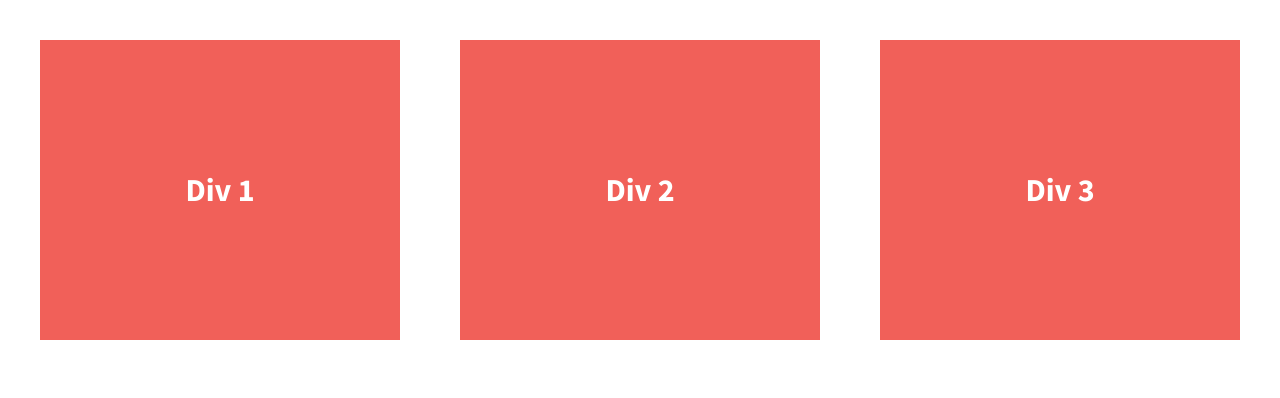
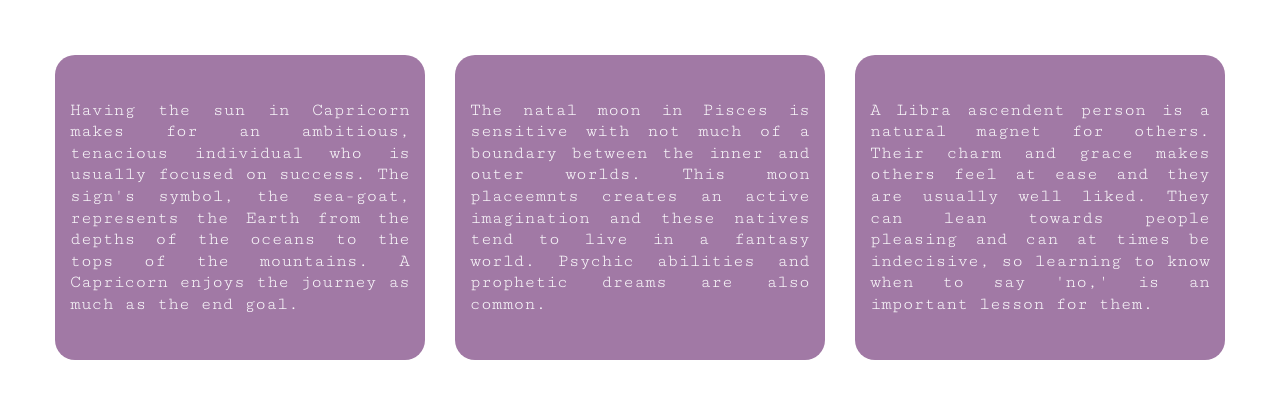
Before and after one commit to raynelew/divs-flexbox, a plain HTML site: page index.html in a window 1280 px wide. Drawn offline with nearby package versions, Linux system fonts and the light colour scheme.

Commit message:
Updated content

```diff
--- a/css/main.css
+++ b/css/main.css
@@ -102,7 +102,7 @@ html {
 }
 
 body {
-  font-family: 'Source Sans Pro', sans-serif;
+    font-family: 'Cutive Mono', monospace;
     padding: 2em;
     font-size: 1.25em;
     height: 100%;
@@ -110,22 +110,29 @@ body {
 
 .wrapper {
     /*add display:flex and set justify-content to space-between*/
-  font-weight: 700;
+    font-weight: 300;
     display: flex;
     justify-content: space-between;
+    align-items: center;
 }
 
-.div-1, .div-2, .div-3 {
+.div-1,
+.div-2,
+.div-3 {
     /*give the divs a width of 30%, add display:flex, set justify-content and align-items to center*/
-  color: #fff;
-  line-height: 1.5em;
-  font-size: 1.6em;
-  background-color: #f16059;
-  height: 300px;
+    color: #fbfafc;
+    line-height: 1.2em;
+    font-size: .9em;
+    background-color: #a179a5;
+    height: 275px;
     display: flex;
     width: 30%;
     justify-content: center;
     align-items: center;
+    margin: 15px;
+    padding: 15px;
+    text-align: justify;
+    border-radius: 20px;
 }
 
 
@@ -197,8 +204,10 @@ body {
 
 .clearfix:before,
 .clearfix:after {
-    content: " "; /* 1 */
-    display: table; /* 2 */
+    content: " ";
+    /* 1 */
+    display: table;
+    /* 2 */
 }
 
 .clearfix:after {
@@ -225,11 +234,13 @@ body {
    ========================================================================== */
 
 @media print {
+
     *,
     *:before,
     *:after {
         background: transparent !important;
-        color: #000 !important; /* Black prints faster:
+        color: #000 !important;
+        /* Black prints faster:
                                    http://www.sanbeiji.com/archives/953 */
         box-shadow: none !important;
         text-shadow: none !important;
--- a/index.html
+++ b/index.html
@@ -1,5 +1,6 @@
 <!doctype html>
 <html class="no-js" lang="">
+
 <head>
     <meta charset="utf-8">
     <meta http-equiv="x-ua-compatible" content="ie=edge">
@@ -15,7 +16,11 @@
     <script src="js/vendor/modernizr-2.8.3.min.js"></script>
     <link href='http://fonts.googleapis.com/css?family=Lora:700' rel='stylesheet' type='text/css'>
     <link href='http://fonts.googleapis.com/css?family=Source+Sans+Pro:400,700' rel='stylesheet' type='text/css'>
+    <link rel="preconnect" href="https://fonts.googleapis.com">
+    <link rel="preconnect" href="https://fonts.gstatic.com" crossorigin>
+    <link href="https://fonts.googleapis.com/css2?family=Cutive+Mono&display=swap" rel="stylesheet">
 </head>
+
 <body>
     <!--[if lt IE 8]>
             <p class="browserupgrade">You are using an <strong>outdated</strong> browser. Please <a href="http://browsehappy.com/">upgrade your browser</a> to improve your experience.</p>
@@ -23,13 +28,18 @@
 
     <section class="wrapper">
         <div class="div-1">
-                Div 1
+            <p>Having the sun in Capricorn makes for an ambitious, tenacious individual who is usually focused on success. The sign's symbol, the
+                sea-goat, represents the Earth from the depths of the oceans to the tops of the mountains. A Capricorn enjoys the journey as much as the end goal.</p>
         </div>
         <div class="div-2">
-                Div 2
+            <p>The natal moon in Pisces is sensitive with not much of a boundary between the inner and outer worlds.
+                This moon placeemnts creates an active imagination and these natives tend to live in a fantasy world.
+                Psychic abilities and prophetic dreams are also common. </p>
         </div>
         <div class="div-3">
-                Div 3
+            <p>A Libra ascendent person is a natural magnet for others. Their charm and grace makes others feel at ease
+                and they are usually well liked. They can lean towards people pleasing and can at times be indecisive,
+                so learning to know when to say 'no,' is an important lesson for them.</p>
         </div>
     </section>
 
@@ -40,12 +50,15 @@
 
     <!-- Google Analytics: change UA-XXXXX-X to be your site's ID. -->
     <script>
-            (function(b,o,i,l,e,r){b.GoogleAnalyticsObject=l;b[l]||(b[l]=
-            function(){(b[l].q=b[l].q||[]).push(arguments)});b[l].l=+new Date;
-            e=o.createElement(i);r=o.getElementsByTagName(i)[0];
-            e.src='https://www.google-analytics.com/analytics.js';
-            r.parentNode.insertBefore(e,r)}(window,document,'script','ga'));
-            ga('create','UA-XXXXX-X','auto');ga('send','pageview');
+            (function (b, o, i, l, e, r) {
+                b.GoogleAnalyticsObject = l; b[l] || (b[l] =
+                    function () { (b[l].q = b[l].q || []).push(arguments) }); b[l].l = +new Date;
+                e = o.createElement(i); r = o.getElementsByTagName(i)[0];
+                e.src = 'https://www.google-analytics.com/analytics.js';
+                r.parentNode.insertBefore(e, r)
+            }(window, document, 'script', 'ga'));
+        ga('create', 'UA-XXXXX-X', 'auto'); ga('send', 'pageview');
     </script>
 </body>
+
 </html>
```
Lines whose indentation alone changed are shown as unchanged.
